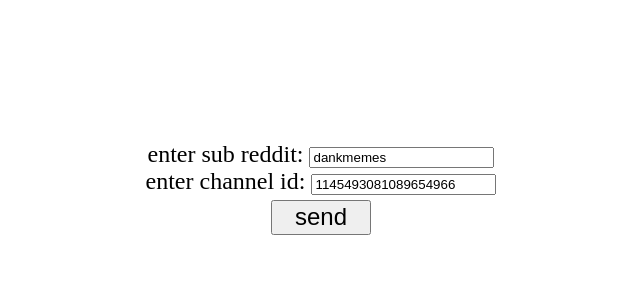
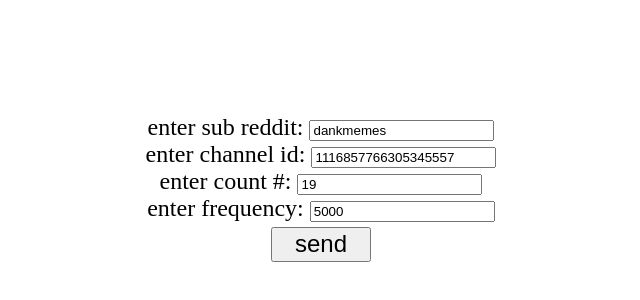
Before and after one commit to hacker-flavio/discord_clone, a React (Create React App) app in the folder frontend/: page / in a window 1280 px wide. Shown: the part 210-510 px from the top of the page, without its empty margins (319-959 px from the left). Built offline with nearby package versions, Linux system fonts and the light colour scheme.

Commit message:
added two more paramters to front end

```diff
--- a/frontend/src/App.js
+++ b/frontend/src/App.js
@@ -4,7 +4,9 @@ import React, { useEffect, useState } from "react";
 
 function App() {
   const [subReddit, setSubReddit] = useState("dankmemes");
-  const [channelId, setChannelId] = useState("1145493081089654966");
+  const [channelId, setChannelId] = useState("1116857766305345557");
+  const [count, setCount] = useState(19);
+  const [frequency, setFrequency] = useState(5000);
   function sendRequest() {
     axios
       .post(`/test`, {
@@ -12,6 +14,8 @@ function App() {
         data: {
           subReddit: subReddit,
           channelId: channelId,
+          count: count,
+          frequency: frequency,
         },
       })
       .then((res) => {
@@ -44,6 +48,24 @@ function App() {
             onChange={(e) => setChannelId(e.target.value)}
           />
         </div>
+        <div>
+          <span>enter count #: </span>
+          <input
+            type="text"
+            placeholder="enter channel id"
+            value={count}
+            onChange={(e) => setCount(e.target.value)}
+          />
+        </div>
+        <div>
+          <span>enter frequency: </span>
+          <input
+            type="text"
+            placeholder="enter channel id"
+            value={frequency}
+            onChange={(e) => setFrequency(e.target.value)}
+          />
+        </div>
         <button onClick={sendRequest} class="btn">
           send
         </button>
```
Also changed, not shown: 1 other file (tests, documents, lock files or other folders).
